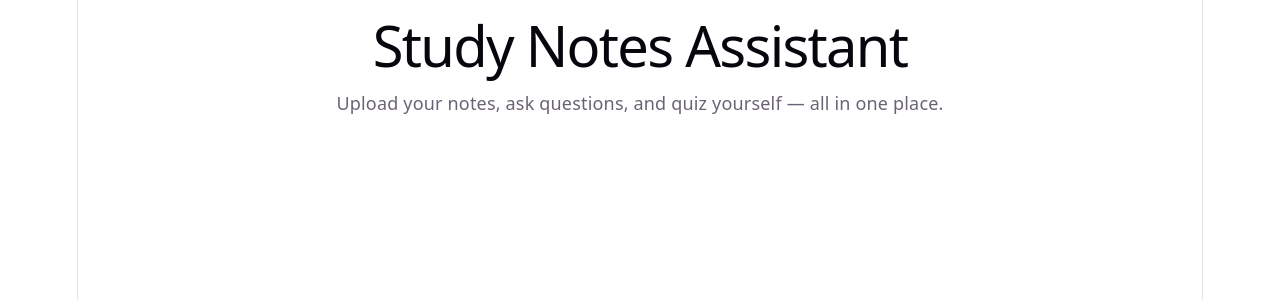
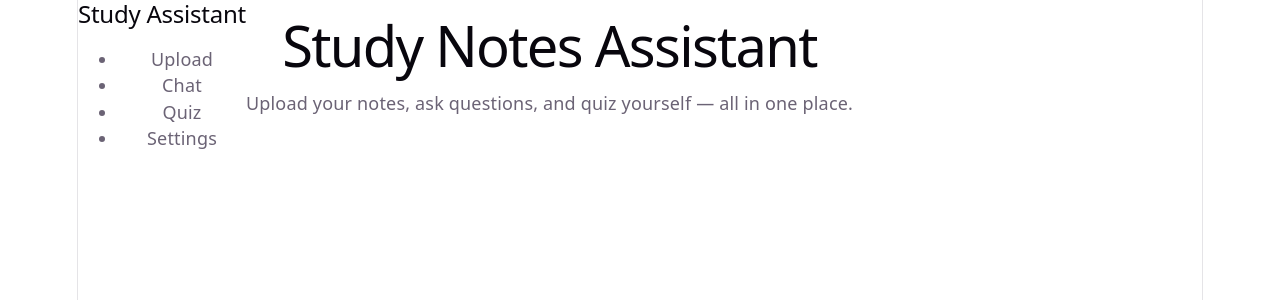
Before and after one commit to jxnnivo/rag-study-assistant, a React app in the folder frontend/: page / in a window 1280 px wide. Shown: the top 300 px of the page. Built offline with nearby package versions, Linux system fonts and the light colour scheme; the HTML template or start-up script is replaced by a standard one.

Commit message:
Add Sidebar component and layout

```diff
--- a/frontend/src/App.jsx
+++ b/frontend/src/App.jsx
@@ -1,18 +1,15 @@
-import { useState } from 'react'
-import heroImg from './assets/hero.png'
-import reactLogo from './assets/react.svg'
-import viteLogo from './assets/vite.svg'
-import './App.css'
+import Sidebar from './components/Sidebar'
 
 function App() {
-  const [count, setCount] = useState(0)
-
   return (
-  <div>
-    <h1>Study Notes Assistant</h1>
-    <p>Upload your notes, ask questions, and quiz yourself — all in one place.</p>
-  </div>
-)
+    <div style={{ display: 'flex' }}>
+      <Sidebar />
+      <div>
+        <h1>Study Notes Assistant</h1>
+        <p>Upload your notes, ask questions, and quiz yourself — all in one place.</p>
+      </div>
+    </div>
+  )
 }
 
 export default App
--- a/frontend/src/components/Sidebar.jsx
+++ b/frontend/src/components/Sidebar.jsx
@@ -0,0 +1,15 @@
+function Sidebar() {
+  return (
+    <nav>
+      <h2>Study Assistant</h2>
+      <ul>
+        <li>Upload</li>
+        <li>Chat</li>
+        <li>Quiz</li>
+        <li>Settings</li>
+      </ul>
+    </nav>
+  )
+}
+
+export default Sidebar
```
